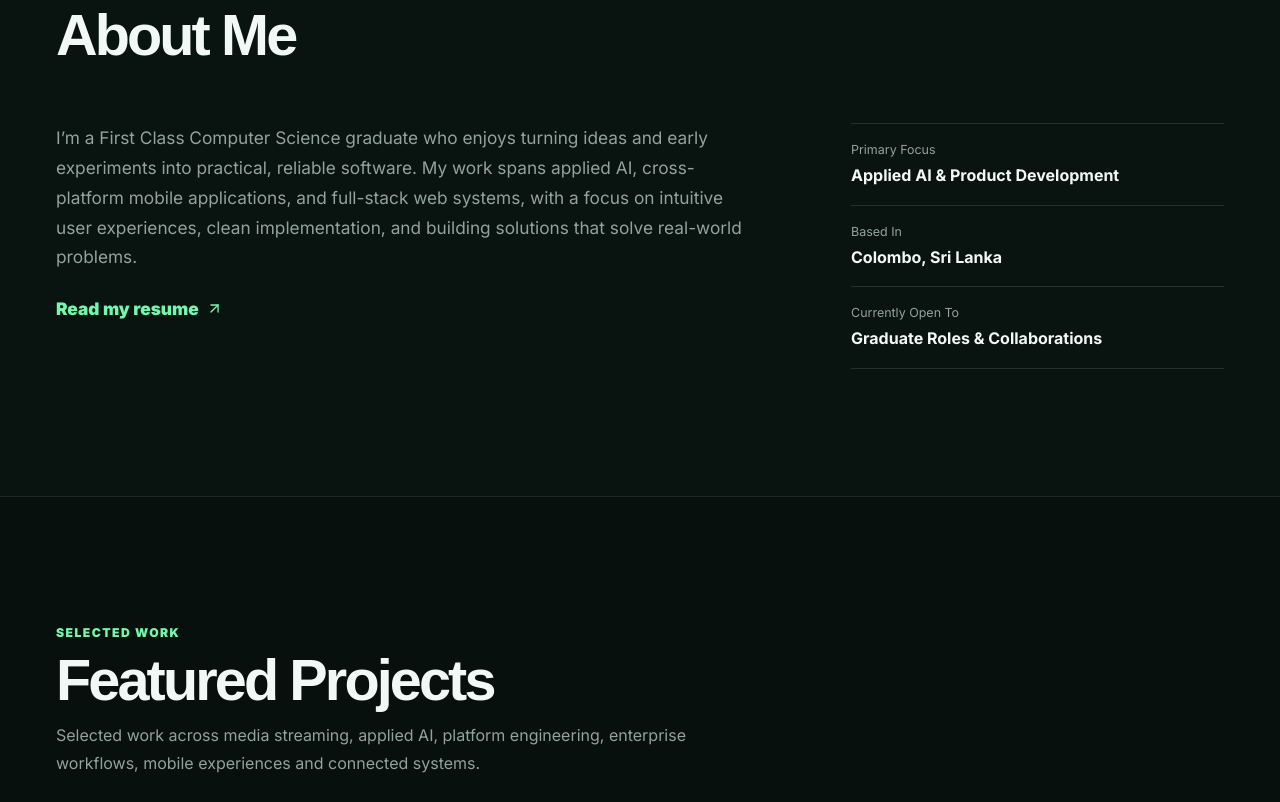
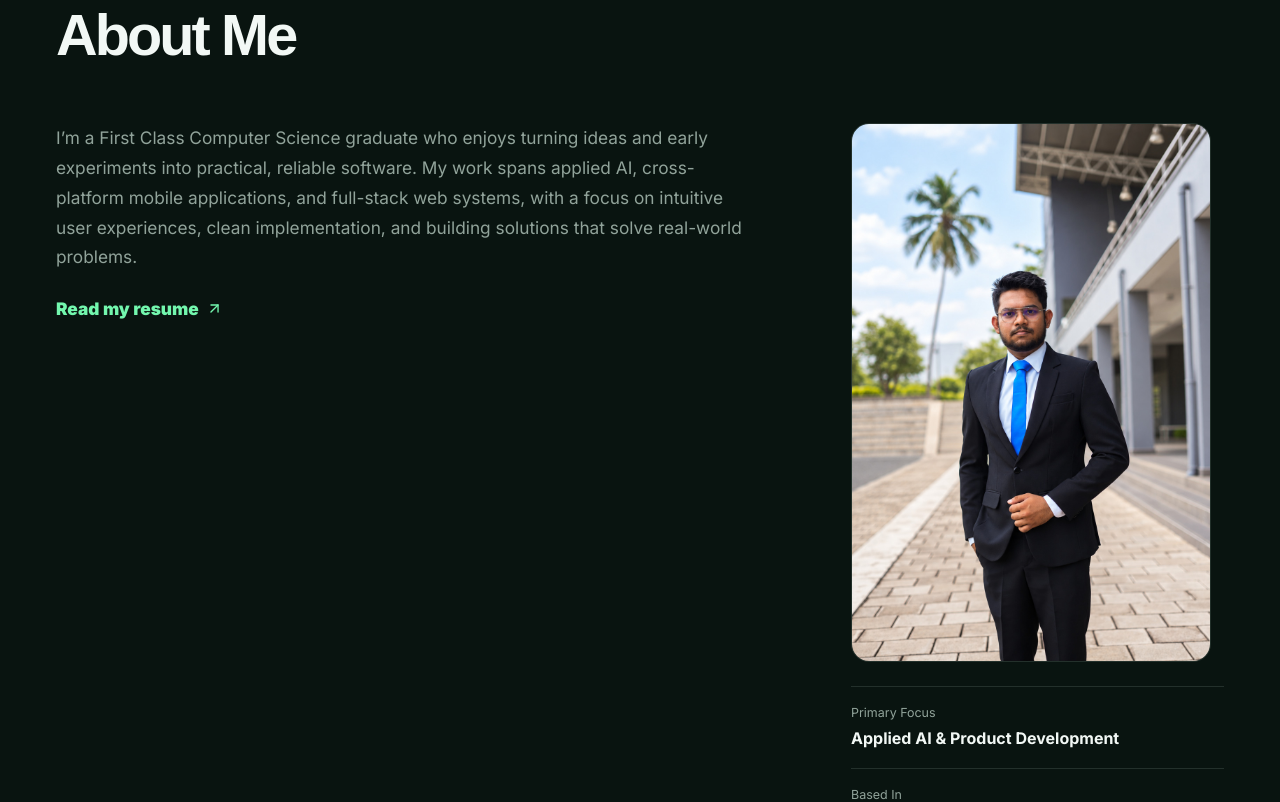
Before and after one commit to dananjaya2002/KavishanPortfolio, a React (Vite) app: page / in a window 1280 px wide. Shown: the part 920-1722 px from the top of the page. Built offline with nearby package versions, Linux system fonts and the light colour scheme.

Commit message:
profile image addition

```diff
--- a/src/components/About.jsx
+++ b/src/components/About.jsx
@@ -16,13 +16,24 @@ function About({ about, onResumeOpen }) {
             Read my resume <Icon name="ArrowUpRight" size={17} />
           </button>
         </Reveal>
-        <Reveal className="highlight-list" delay={120}>
+        <Reveal className="about-profile" delay={120}>
+          <img
+            className="about-portrait"
+            src="/images/profile image.jpg"
+            alt="Danidu Kavishan"
+            width={1024}
+            height={1536}
+            loading="lazy"
+            decoding="async"
+          />
+          <div className="highlight-list">
             {about.highlights.map((item) => (
               <div className="highlight-item" key={item.label}>
                 <span>{item.label}</span>
                 <strong>{item.value}</strong>
               </div>
             ))}
+          </div>
         </Reveal>
       </div>
     </section>
--- a/src/styles.css
+++ b/src/styles.css
@@ -485,6 +485,16 @@ h3 { line-height: 1.25; letter-spacing: -0.02em; }
 .about-layout { display: grid; grid-template-columns: minmax(0, 1.3fr) minmax(280px, 0.7fr); gap: clamp(48px, 8vw, 110px); align-items: start; }
 .about-copy { max-width: 720px; font-size: 1.08rem; }
 .about-copy p { margin-bottom: 22px; }
+.about-profile { min-width: 0; }
+.about-portrait {
+  display: block;
+  width: 100%;
+  max-width: 360px;
+  height: auto;
+  margin-bottom: 24px;
+  border: 1px solid var(--line);
+  border-radius: var(--radius);
+}
 .text-link { display: inline-flex; align-items: center; gap: 7px; border: 0; background: transparent; color: var(--primary); padding: 0; cursor: pointer; font-weight: 840; }
 .text-link:hover { color: var(--text); }
 .highlight-list { display: grid; border-top: 1px solid var(--line); }
```
Also changed, not shown: public/images/profile image.jpg (added).
